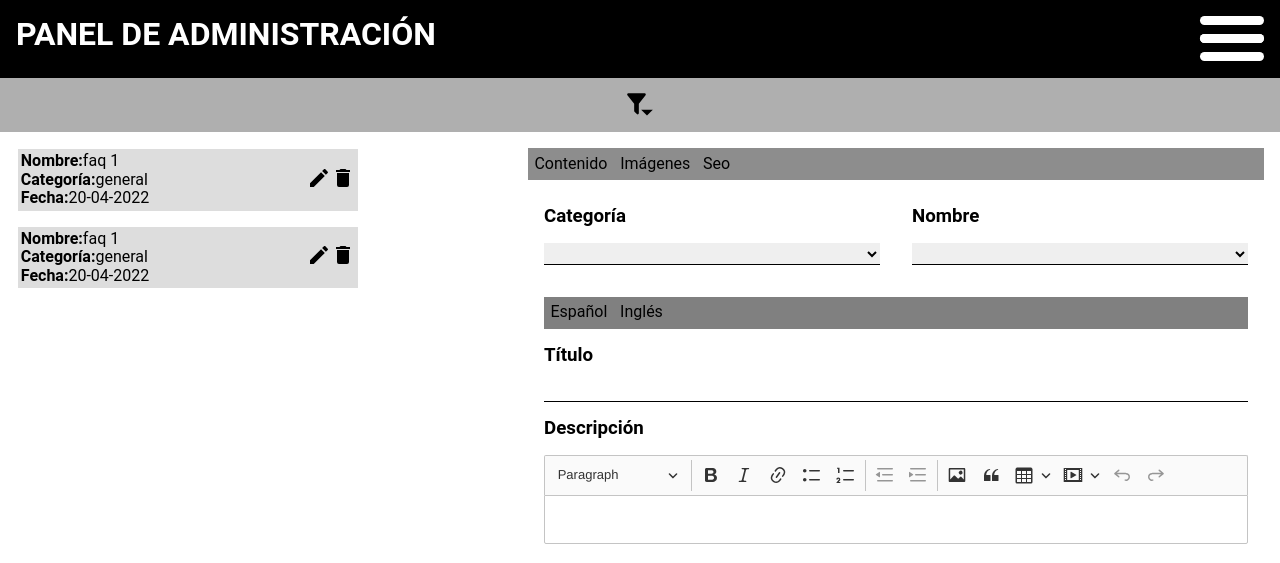
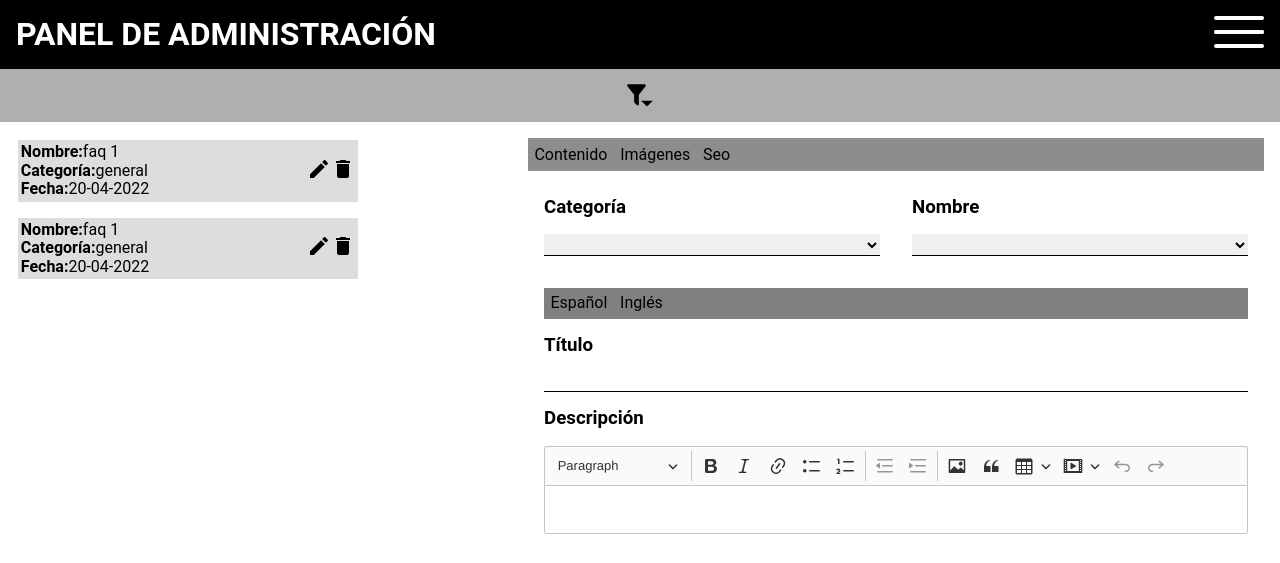
Before and after one commit to Adolfovi/panel-de-administracion, a website: page index.html in a window 1280 px wide. Drawn offline with Linux system fonts and the light colour scheme; a script that the page names is missing.

Commit message:
Modificación de la hamburguesa

```diff
--- a/sass/pages/home/desktop/_home.scss
+++ b/sass/pages/home/desktop/_home.scss
@@ -141,8 +141,8 @@
 
 
 #nav-icon3 {
-    width: 64px;
-    height: 46px;
+    width: 50px;
+    height: 0px;
     position: relative;
     -webkit-transform: rotate(0deg);
     -moz-transform: rotate(0deg);
@@ -158,7 +158,7 @@
 #nav-icon3 span {
     display: block;
     position: absolute;
-    height: 9px;
+    height: 4px;
     width: 100%;
     background: white;
     border-radius: 9px;
@@ -180,11 +180,11 @@
 
 #nav-icon3 span:nth-child(2),
 #nav-icon3 span:nth-child(3) {
-    top: 18px;
+    top: 14px;
 }
 
 #nav-icon3 span:nth-child(4) {
-    top: 36px;
+    top: 28px;
 }
 
 #nav-icon3.open span:nth-child(1) {
```
Also changed, not shown: style/app.css.
